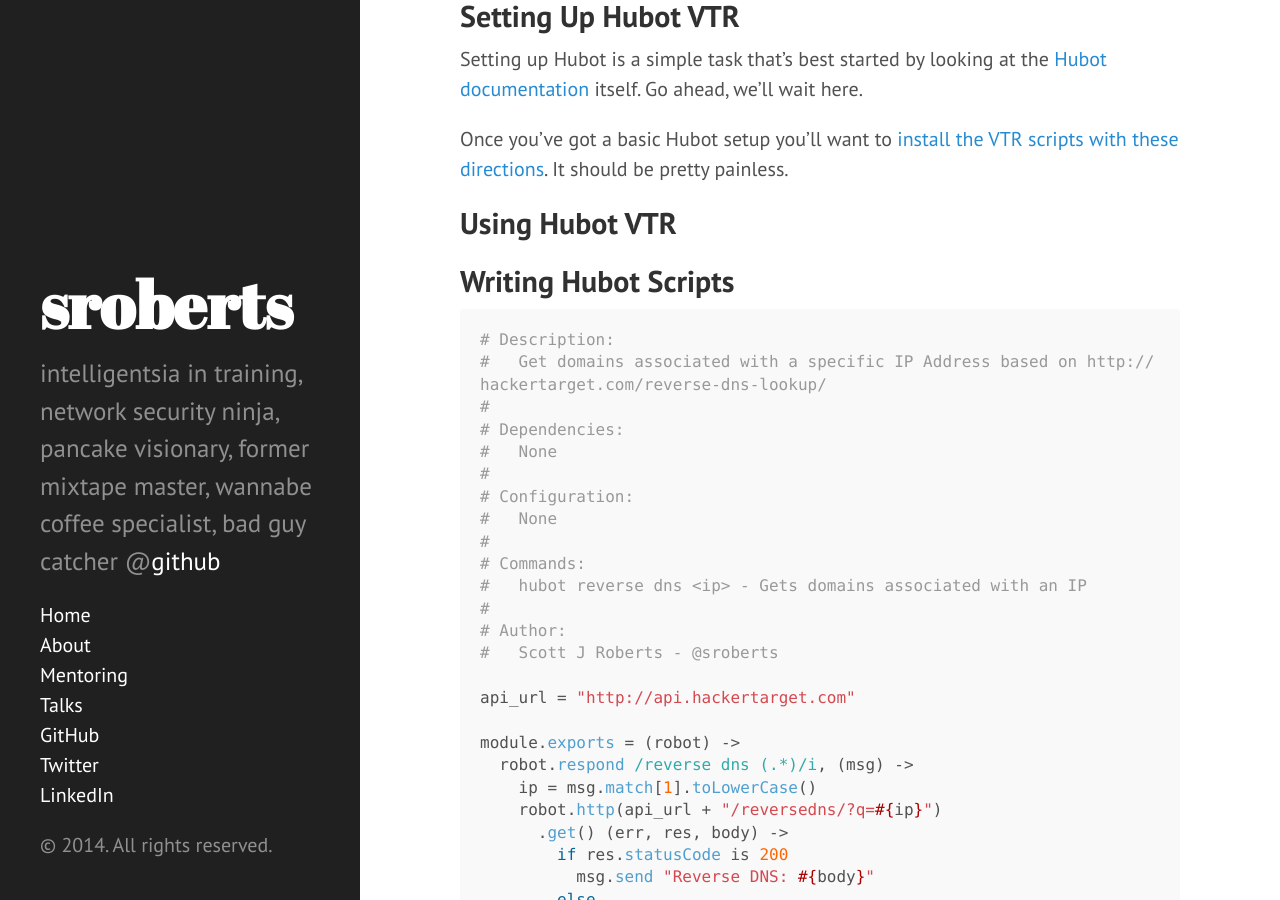
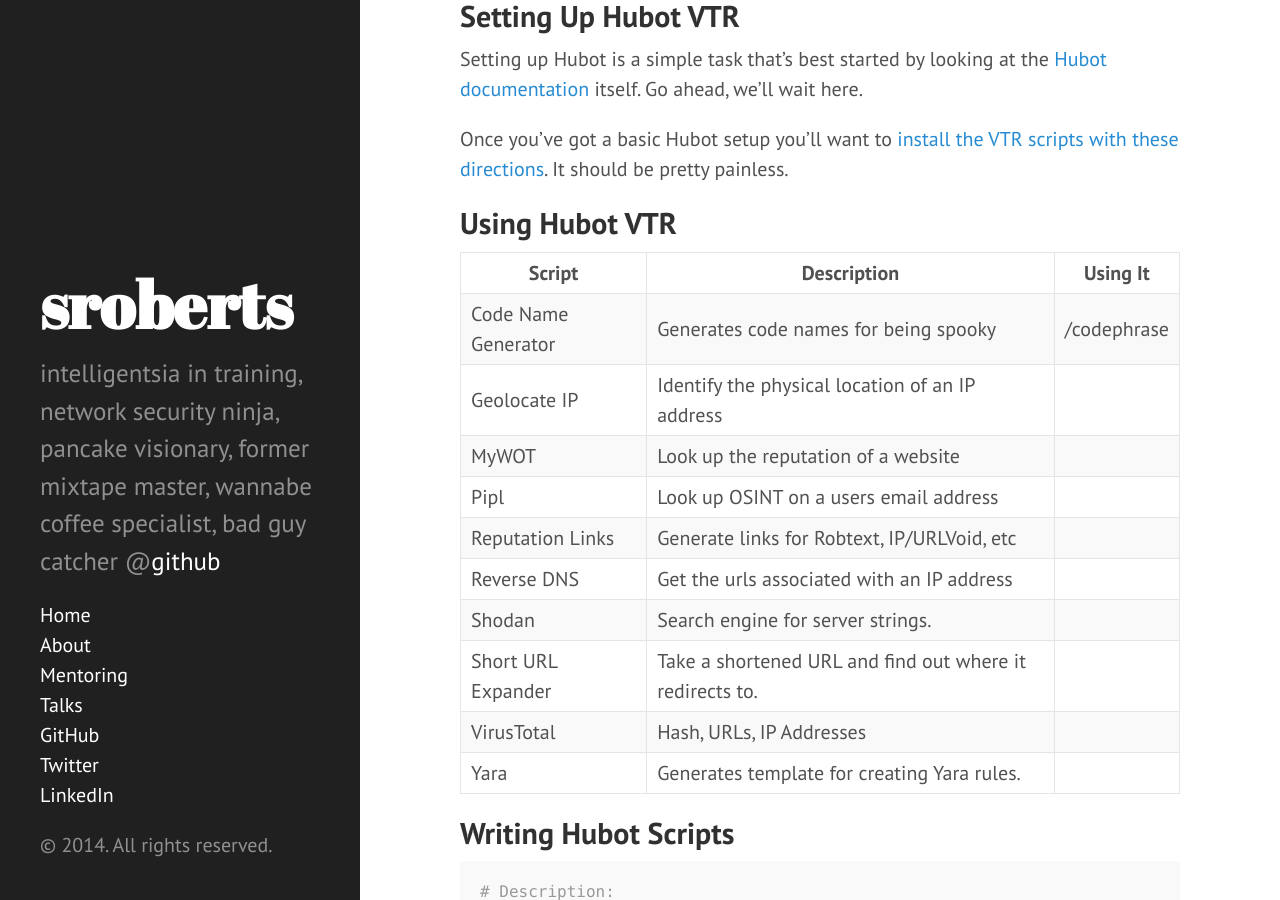
Before and after one commit to sroberts/sroberts.github.io, a Jekyll site: the page built from _posts/2014-01-31-using-robots-to-fight-bad-guys.md, in a window 1280 px wide and 900 px high, scrolled down 1421 px. Built offline with Jekyll 4.4.1, drawn with Linux system fonts in a browser that asks for light colours; Markdown is read by kramdown in place of the engine named in the settings.

Commit message:
added list of VTR scripts

```diff
--- a/_posts/2014-01-31-using-robots-to-fight-bad-guys.md
+++ b/_posts/2014-01-31-using-robots-to-fight-bad-guys.md
@@ -42,6 +42,19 @@
 Once you've got a basic Hubot setup you'll want to [install the VTR scripts with these directions](https://github.com/sroberts/hubot-vtr-scripts/blob/master/README.md#setup). It should be pretty painless.
 
 ## Using Hubot VTR
+
+| Script | Description | Using It |
+| ------ | ----------- | -------- |
+| Code Name Generator | Generates code names for being spooky | /codephrase |
+| Geolocate IP | Identify the physical location of an IP address ||
+| MyWOT | Look up the reputation of a website ||
+| Pipl | Look up OSINT on a users email address ||
+| Reputation Links | Generate links for Robtext, IP/URLVoid, etc ||
+| Reverse DNS | Get the urls associated with an IP address ||
+| Shodan | Search engine for server strings. | |
+| Short URL Expander | Take a shortened URL and find out where it redirects to. | |
+| VirusTotal | Hash, URLs, IP Addresses | |
+| Yara | Generates template for creating Yara rules. | |
 
 ## Writing Hubot Scripts
 
```
